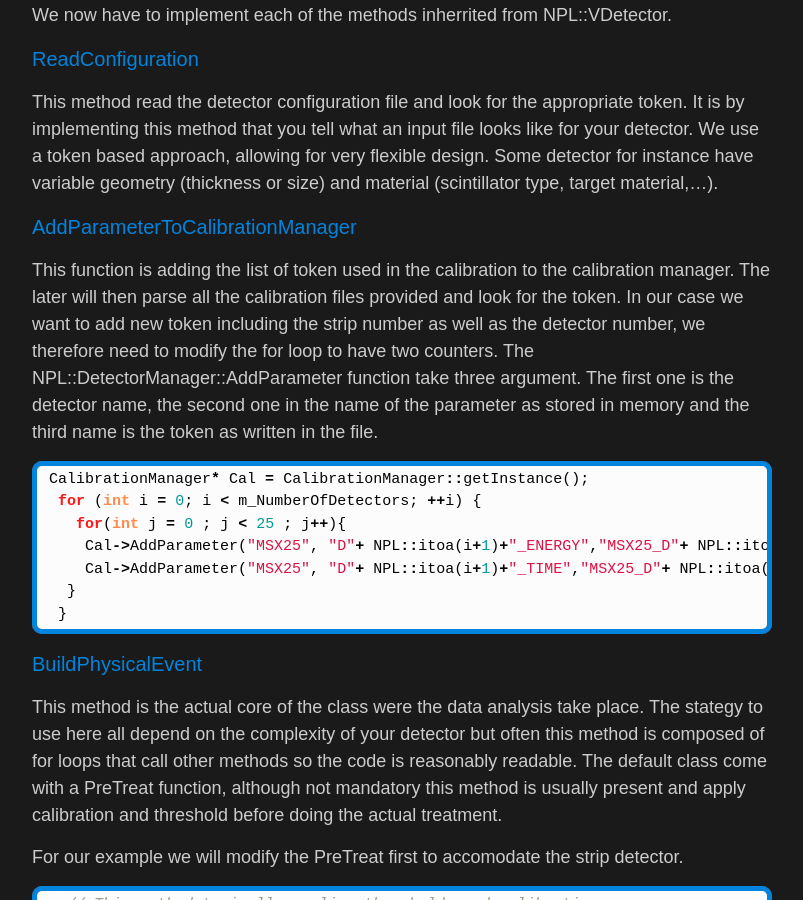
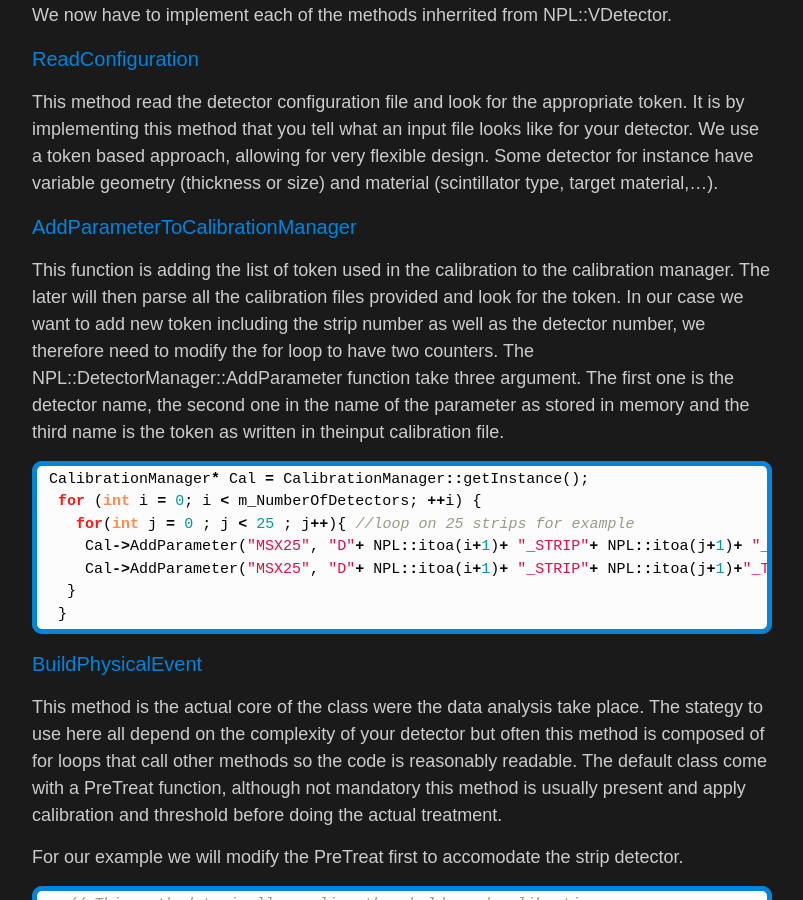
Before and after one commit to adrien-matta/nptool, a Jekyll site: the page built from _manual/adding-detectors_part2.md, in a window 1280 px wide and 900 px high, scrolled down 4456 px. Shown: the whole window, without its empty margins (238-1041 px from the left). Built offline with Jekyll 4.4.1, drawn with Linux system fonts in a browser that asks for light colours; some web fonts are replaced.

Commit message:
* Corrected section on Calibration in tutorial AddDetector

```diff
--- a/_manual/adding-detectors_part2.md
+++ b/_manual/adding-detectors_part2.md
@@ -186,14 +186,14 @@
 This method read the detector configuration file and look for the appropriate token. It is by implementing this method that you tell what an input file looks like for your detector. We use a token based approach, allowing for very flexible design. Some detector for instance have variable geometry (thickness or size) and material (scintillator type, target material,...).
 
 #### AddParameterToCalibrationManager
-This function is adding the list of token used in the calibration to the calibration manager. The later will then parse all the calibration files provided and look for the token. In our case we want to add new token including the strip number as well as the detector number, we therefore need to modify the for loop to have two counters. The NPL::DetectorManager::AddParameter function take three argument. The first one is the detector name, the second one in the name of the parameter as stored in memory and the third name is the token as written in the file.
+This function is adding the list of token used in the calibration to the calibration manager. The later will then parse all the calibration files provided and look for the token. In our case we want to add new token including the strip number as well as the detector number, we therefore need to modify the for loop to have two counters. The NPL::DetectorManager::AddParameter function take three argument. The first one is the detector name, the second one in the name of the parameter as stored in memory and the third name is the token as written in theinput calibration file.
 
 {% highlight C++ %}
 CalibrationManager* Cal = CalibrationManager::getInstance();
  for (int i = 0; i < m_NumberOfDetectors; ++i) {
-   for(int j = 0 ; j < 25 ; j++){
-    Cal->AddParameter("MSX25", "D"+ NPL::itoa(i+1)+"_ENERGY","MSX25_D"+ NPL::itoa(i+1)+"_STRIP"+ NPL::itoa(j+1)+"_ENERGY");
-    Cal->AddParameter("MSX25", "D"+ NPL::itoa(i+1)+"_TIME","MSX25_D"+ NPL::itoa(i+1)+"_STRIP"+ NPL::itoa(j+1)+"_TIME");
+   for(int j = 0 ; j < 25 ; j++){ //loop on 25 strips for example
+    Cal->AddParameter("MSX25", "D"+ NPL::itoa(i+1)+ "_STRIP"+ NPL::itoa(j+1)+ "_ENERGY","MSX25_D"+ NPL::itoa(i+1)+"_STRIP"+ NPL::itoa(j+1)+"_ENERGY");
+    Cal->AddParameter("MSX25", "D"+ NPL::itoa(i+1)+ "_STRIP"+ NPL::itoa(j+1)+"_TIME","MSX25_D"+ NPL::itoa(i+1)+"_STRIP"+ NPL::itoa(j+1)+"_TIME");
   }
  }
 {% endhighlight %}
```
